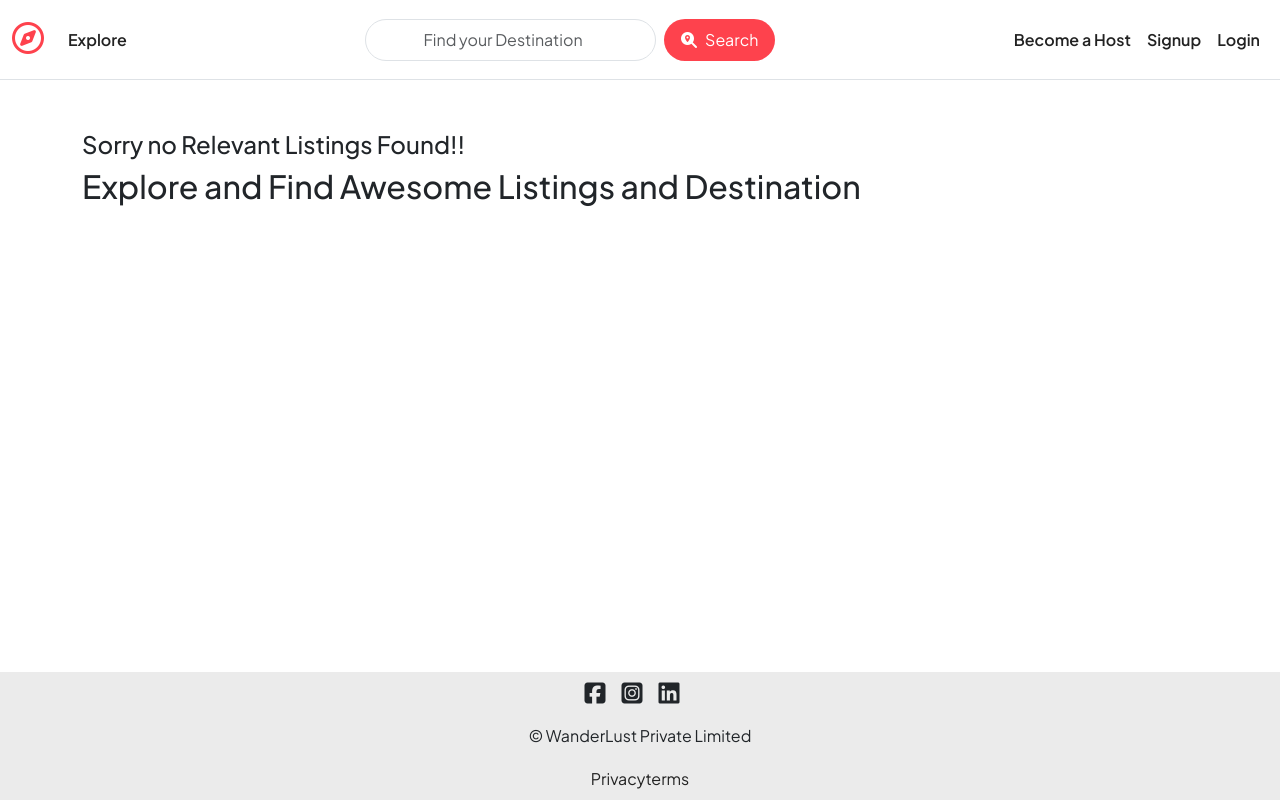
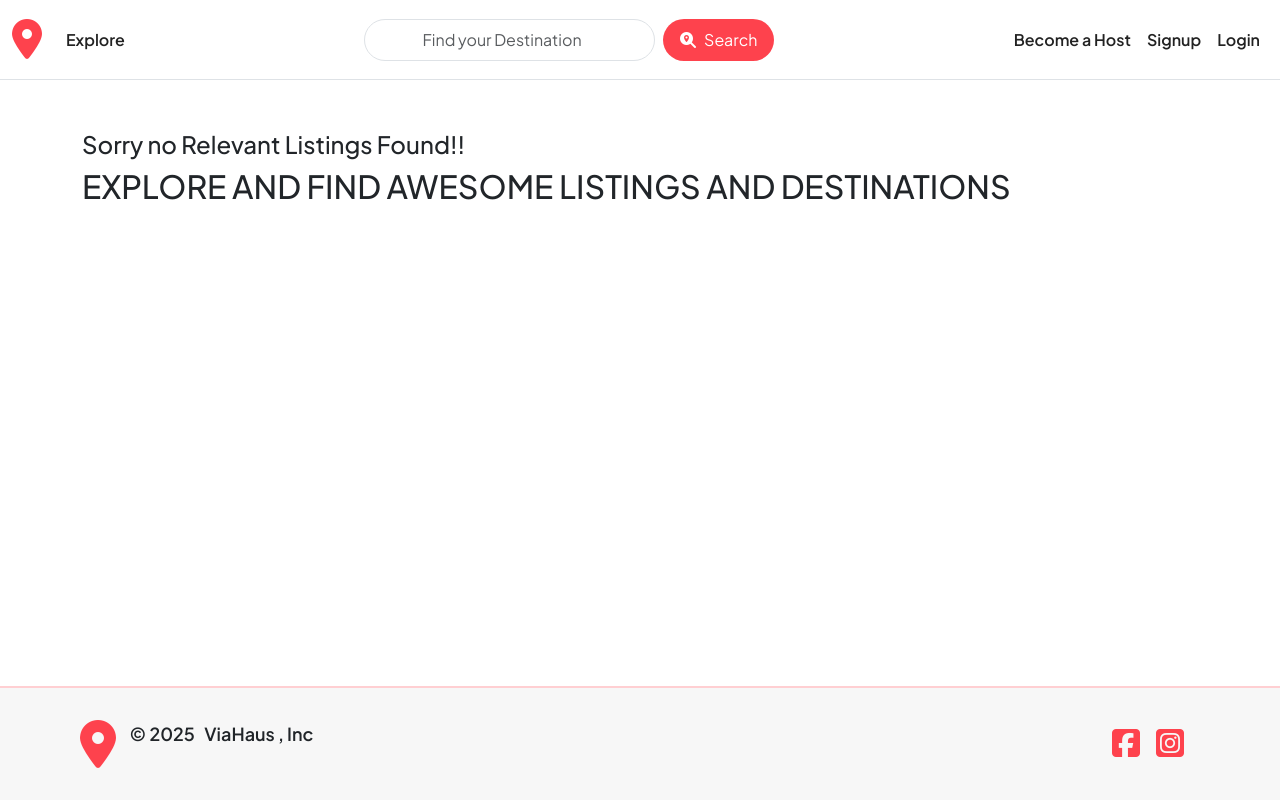
Before and after one commit to shareef-afzal/WanderLust, a Node server app: page /listings/search in a window 1280 px wide. Run offline with Node 20, Linux system fonts and the light colour scheme; some libraries are stand-ins or nearby versions.

Commit message:
UI changes

```diff
--- a/public/css/style.css
+++ b/public/css/style.css
@@ -109,11 +109,15 @@ body{
     padding-left: 0px;
     padding-right: 0px;
 }
+.title{
+  margin-bottom: 1rem;
+}
 #map {
     height: 400px;
-    width: 80vh;
+    /* width: 100%; */
 }
 .nav-btns{
+  text-align: center;
     padding: 5px;
     border-radius: 2rem;
 }
--- a/public/js/map.js
+++ b/public/js/map.js
@@ -9,5 +9,5 @@ const map = new mapboxgl.Map({
 console.log(listing.geometry.coordinates);
  const marker1 = new mapboxgl.Marker({color:"#fe424d"})
 .setLngLat(listing.geometry.coordinates)
-.setPopup( new mapboxgl.Popup({offset: 25, className: 'my-class'}).setHTML(`<h4>${listing.title}</h4><p>Exact Location will be Provided after booking</P`))
+.setPopup( new mapboxgl.Popup({offset: 25, className: 'my-class'}).setHTML(`<h4>${listing.title}</h4><p></P`))
 .addTo(map);
--- a/views/includes/footer.ejs
+++ b/views/includes/footer.ejs
@@ -1,14 +1,71 @@
+ <style>
+   .footer {
+  display: flex;
+  flex-wrap: wrap;
+  justify-content: space-between;
+  align-items: center;
+  padding: 2rem 5rem;
+  background-color: rgb(247, 247, 247);
+  text-align: center;
+}
+
+.left, .right {
+  flex: 1 1 100%;
+  display: flex;
+  justify-content: center;
+  margin-bottom: 0.5rem;
+}
+
+.fa-brands {
+  padding: 0 1rem 0 0;
+  color: #fe424d;
+}
+
+.name {
+  font-size: large;
+}
+
+.footer-line {
+  margin: 0;
+  border: none;
+  border-top: 2px solid #fe424d;
+}
+
+/* For wider screens, align left and right content to their sides */
+@media (min-width: 577px) {
+  .left, .right {
+    flex: unset;
+    margin-bottom: 0;
+  }
+
+  .footer {
+    justify-content: space-between;
+  }
+
+  .left {
+    justify-content: flex-start;
+  }
+
+  .right {
+    justify-content: flex-end;
+  }
+}
+
+ </style>
+ <hr class="footer-line">
+
 <footer>
-    <div class="f-info">
-        <div class="f-info-socials">
-            <i class="fa-brands fa-square-facebook"></i>
-            <i class="fa-brands fa-square-instagram"></i>
-            <i class="fa-brands fa-linkedin"></i>
+    <div class="footer">
+
+        <div class="left">
+            <a href="/listings"><i class="fa-solid fa-location-dot fa-3x"></i></a>
+            &nbsp; &nbsp; &nbsp;
+            <span class="name"> <b>&copy; 2025 &nbsp; ViaHaus , Inc</b></span>
         </div>
-        <div class="f-info-brand"> &copy; WanderLust Private Limited</div>
-        <div class="f-info-links">
-            <a href="/privacy">Privacy</a>
-            <a href="/terms">terms</a>
+
+        <div class="right ">
+            <a href="#"><i class="fa-brands fa-square-facebook fa-2x"></i></a>
+            <a href="#"><i class="fa-brands fa-square-instagram fa-2x"></i></a>
         </div>
     </div>
 </footer>
--- a/views/includes/navbar.ejs
+++ b/views/includes/navbar.ejs
@@ -20,11 +20,15 @@
     text-align: center;
 
   }
+  .fa-location-dot{
+    color: #fe424d;
+  }
+
 </style>
 
 <nav class="navbar navbar-expand-md bg-body-light border-bottom sticky-top">
   <div class="container-fluid">
-    <a class="navbar-brand" href="/listings"><i class="fa-regular fa-compass"></i></a>
+    <a class="navbar-brand" href="/listings"><i class="fa-solid fa-location-dot fa-2x"></i></a>
     <button class="navbar-toggler"
       type="button"
       data-bs-toggle="collapse"
--- a/views/layouts/boilerplate.ejs
+++ b/views/layouts/boilerplate.ejs
@@ -4,7 +4,8 @@
 <head>
     <meta charset="UTF-8">
     <meta name="viewport" content="width=device-width, initial-scale=1.0">
-    <title>WanderLust</title>
+    <title>ViaHaus</title>
+    <link rel="icon" type="image/png" href="/favicon.png">
     <link rel="stylesheet" href="/css/style.css">
     <link href="https://cdn.jsdelivr.net/npm/bootstrap@5.3.6/dist/css/bootstrap.min.css" rel="stylesheet"
         integrity="sha384-4Q6Gf2aSP4eDXB8Miphtr37CMZZQ5oXLH2yaXMJ2w8e2ZtHTl7GptT4jmndRuHDT" crossorigin="anonymous">
--- a/views/listings/search.ejs
+++ b/views/listings/search.ejs
@@ -7,7 +7,7 @@
 </style>
 <% if(!allListings.length) {%>
     <h4>Sorry no Relevant Listings Found!! </h4>
-    <h2>Explore and Find Awesome Listings and Destination</h2>
+    <h2>EXPLORE AND FIND AWESOME LISTINGS AND DESTINATIONS</h2>
 <%}%>
 <% if(allListings.length!=0) {%>
     <div class="row row-cols-lg-3 row-cols-md-2 row-cols-sm-1 mt-3">
```
Also changed, not shown: other parts of public/css/style.css (+31 -3 lines), app.js (+0 -10 lines), views/listings/show.ejs (+36 -33 lines), public/favicon.png (added).
